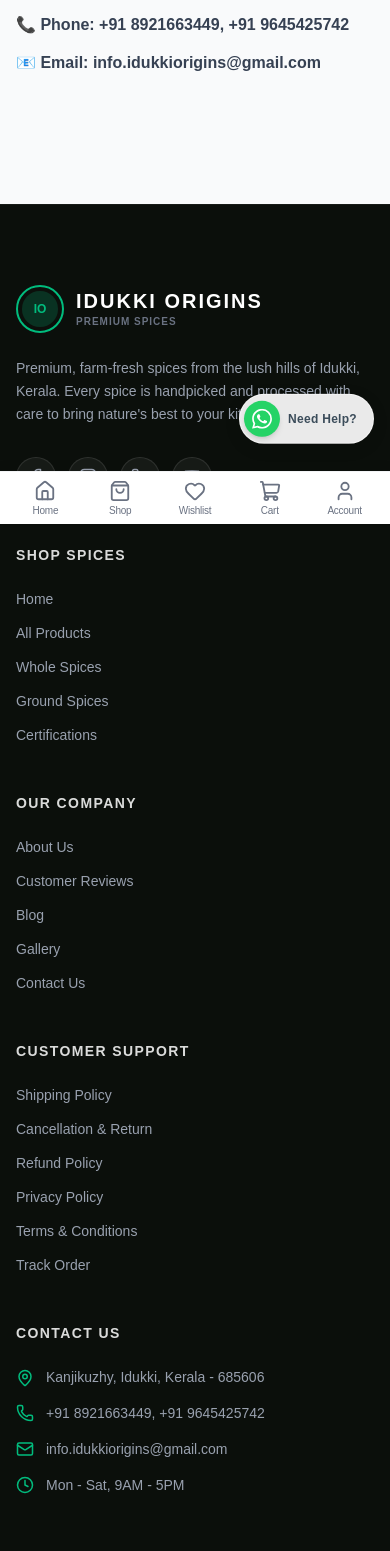
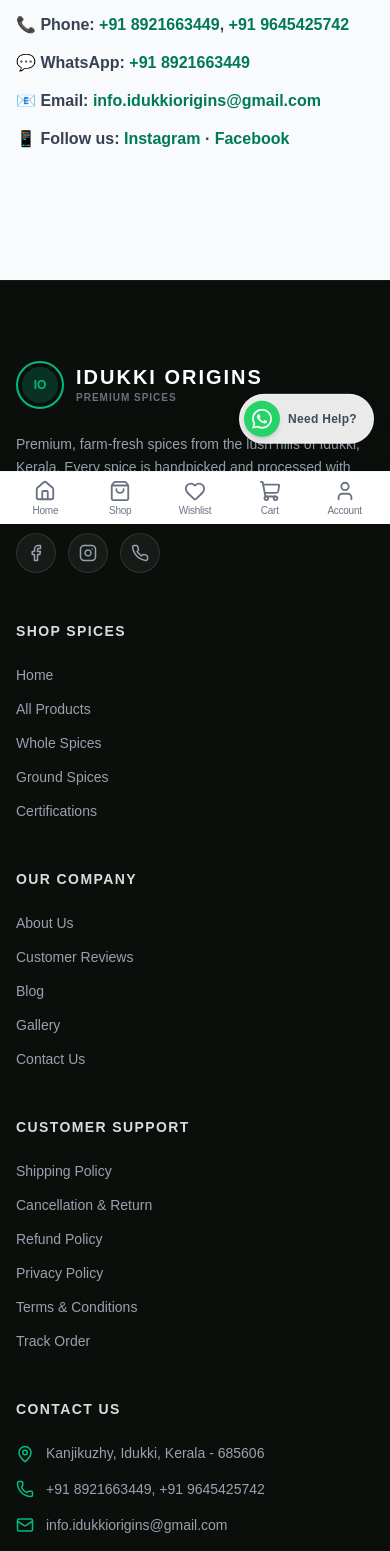
Before and after one commit to CASPER0022/SpiceNest, a React (Vite) app in the folder frontend/: page /contact in a window 390 px wide. Shown: the part 320-1871 px from the top of the page. Built offline with nearby package versions, Linux system fonts and the light colour scheme; no server answers; a web font is replaced by a local one.

Commit message:
footer and contact: Instagram, Facebook and WhatsApp links, tappable phone and email

```diff
--- a/frontend/src/components/Footer.jsx
+++ b/frontend/src/components/Footer.jsx
@@ -27,17 +27,14 @@ export default function Footer() {
             </p>
             {/* Social Links */}
             <div className="flex space-x-3 pt-2">
-              <a href="#" className={socialIconClass} aria-label="Facebook">
+              <a href="https://www.facebook.com/share/1Bnz5VSXGN/" target="_blank" rel="noopener noreferrer" className={socialIconClass} aria-label="Idukki Origins on Facebook">
                 <svg viewBox="0 0 24 24" width="18" height="18" stroke="currentColor" strokeWidth="2" fill="none" strokeLinecap="round" strokeLinejoin="round"><path d="M18 2h-3a5 5 0 0 0-5 5v3H7v4h3v8h4v-8h3l1-4h-4V7a1 1 0 0 1 1-1h3z"></path></svg>
               </a>
-              <a href="#" className={socialIconClass} aria-label="Instagram">
+              <a href="https://www.instagram.com/idukkiorigins_com/" target="_blank" rel="noopener noreferrer" className={socialIconClass} aria-label="Idukki Origins on Instagram">
                 <svg viewBox="0 0 24 24" width="18" height="18" stroke="currentColor" strokeWidth="2" fill="none" strokeLinecap="round" strokeLinejoin="round"><rect x="2" y="2" width="20" height="20" rx="5" ry="5"></rect><path d="M16 11.37A4 4 0 1 1 12.63 8 4 4 0 0 1 16 11.37z"></path><line x1="17.5" y1="6.5" x2="17.51" y2="6.5"></line></svg>
               </a>
-              <a href="#" className={socialIconClass} aria-label="WhatsApp">
+              <a href="https://wa.me/918921663449" target="_blank" rel="noopener noreferrer" className={socialIconClass} aria-label="Chat with Idukki Origins on WhatsApp">
                 <svg viewBox="0 0 24 24" width="18" height="18" stroke="currentColor" strokeWidth="2" fill="none" strokeLinecap="round" strokeLinejoin="round"><path d="M22 16.92v3a2 2 0 0 1-2.18 2 19.79 19.79 0 0 1-8.63-3.07 19.5 19.5 0 0 1-6-6 19.79 19.79 0 0 1-3.07-8.67A2 2 0 0 1 4.11 2h3a2 2 0 0 1 2 1.72 12.84 12.84 0 0 0 .7 2.81 2 2 0 0 1-.45 2.11L8.09 9.91a16 16 0 0 0 6 6l1.27-1.27a2 2 0 0 1 2.11-.45 12.84 12.84 0 0 0 2.81.7A2 2 0 0 1 22 16.92z"></path></svg>
-              </a>
-              <a href="#" className={socialIconClass} aria-label="YouTube">
-                <svg viewBox="0 0 24 24" width="18" height="18" stroke="currentColor" strokeWidth="2" fill="none" strokeLinecap="round" strokeLinejoin="round"><path d="M22.54 6.42a2.78 2.78 0 0 0-1.94-2C18.88 4 12 4 12 4s-6.88 0-8.6.42a2.78 2.78 0 0 0-1.94 2C1 8.11 1 12 1 12s0 3.89.42 5.58a2.78 2.78 0 0 0 1.94 2c1.71.42 8.6.42 8.6.42s6.88 0 8.6-.42a2.78 2.78 0 0 0 1.94-2C23 15.89 23 12 23 12s0-3.89-.42-5.58z"></path><polygon points="9.75 15.02 15.5 12 9.75 8.98 9.75 15.02"></polygon></svg>
               </a>
             </div>
           </div>
@@ -89,11 +86,14 @@ export default function Footer() {
               </div>
               <div className="flex items-center text-sm text-gray-400">
                 <Phone size={18} className="mr-3 text-emerald-500 shrink-0" />
-                <span>+91 8921663449, +91 9645425742</span>
+                <span>
+                  <a href="tel:+918921663449" className="hover:text-emerald-500 transition-colors">+91 8921663449</a>,{' '}
+                  <a href="tel:+919645425742" className="hover:text-emerald-500 transition-colors">+91 9645425742</a>
+                </span>
               </div>
               <div className="flex items-center text-sm text-gray-400">
                 <Mail size={18} className="mr-3 text-emerald-500 shrink-0" />
-                <span>info.idukkiorigins@gmail.com</span>
+                <a href="mailto:info.idukkiorigins@gmail.com" className="hover:text-emerald-500 transition-colors break-all">info.idukkiorigins@gmail.com</a>
               </div>
               <div className="flex items-center text-sm text-gray-400">
                 <Clock size={18} className="mr-3 text-emerald-500 shrink-0" />
--- a/frontend/src/pages/Contact.jsx
+++ b/frontend/src/pages/Contact.jsx
@@ -6,8 +6,25 @@ export default function Contact() {
         <p className="text-lg font-bold text-emerald-800">Get in Touch 📞</p>
         <div className="space-y-3 font-semibold text-gray-700">
           <p>📍 Location: Kanjikuzhy, Idukki, Kerala - 685606</p>
-          <p>📞 Phone: +91 8921663449, +91 9645425742</p>
-          <p>📧 Email: info.idukkiorigins@gmail.com</p>
+          <p>
+            📞 Phone:{' '}
+            <a href="tel:+918921663449" className="text-emerald-700 hover:underline">+91 8921663449</a>,{' '}
+            <a href="tel:+919645425742" className="text-emerald-700 hover:underline">+91 9645425742</a>
+          </p>
+          <p>
+            💬 WhatsApp:{' '}
+            <a href="https://wa.me/918921663449" target="_blank" rel="noopener noreferrer" className="text-emerald-700 hover:underline">+91 8921663449</a>
+          </p>
+          <p>
+            📧 Email:{' '}
+            <a href="mailto:info.idukkiorigins@gmail.com" className="text-emerald-700 hover:underline break-all">info.idukkiorigins@gmail.com</a>
+          </p>
+          <p>
+            📱 Follow us:{' '}
+            <a href="https://www.instagram.com/idukkiorigins_com/" target="_blank" rel="noopener noreferrer" className="text-emerald-700 hover:underline">Instagram</a>
+            {' · '}
+            <a href="https://www.facebook.com/share/1Bnz5VSXGN/" target="_blank" rel="noopener noreferrer" className="text-emerald-700 hover:underline">Facebook</a>
+          </p>
         </div>
       </div>
     </div>
```
